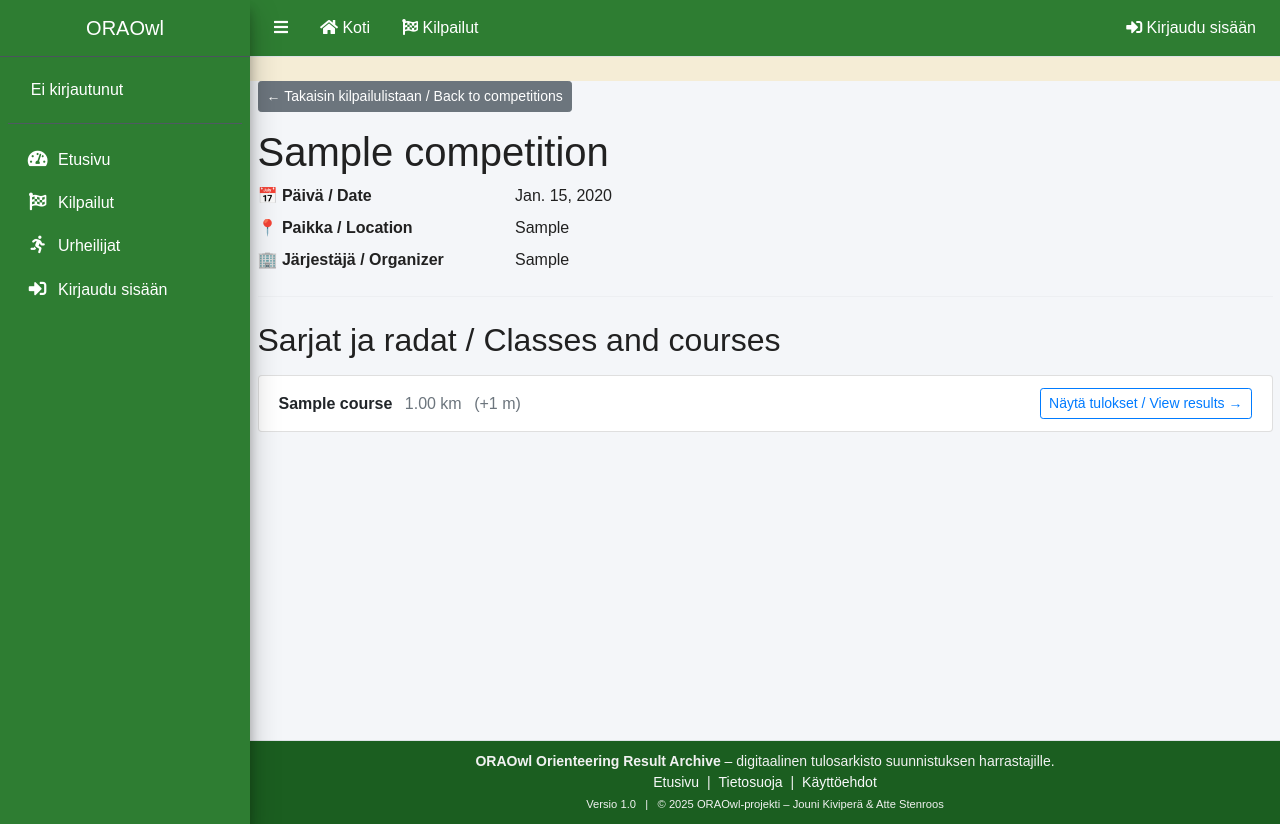
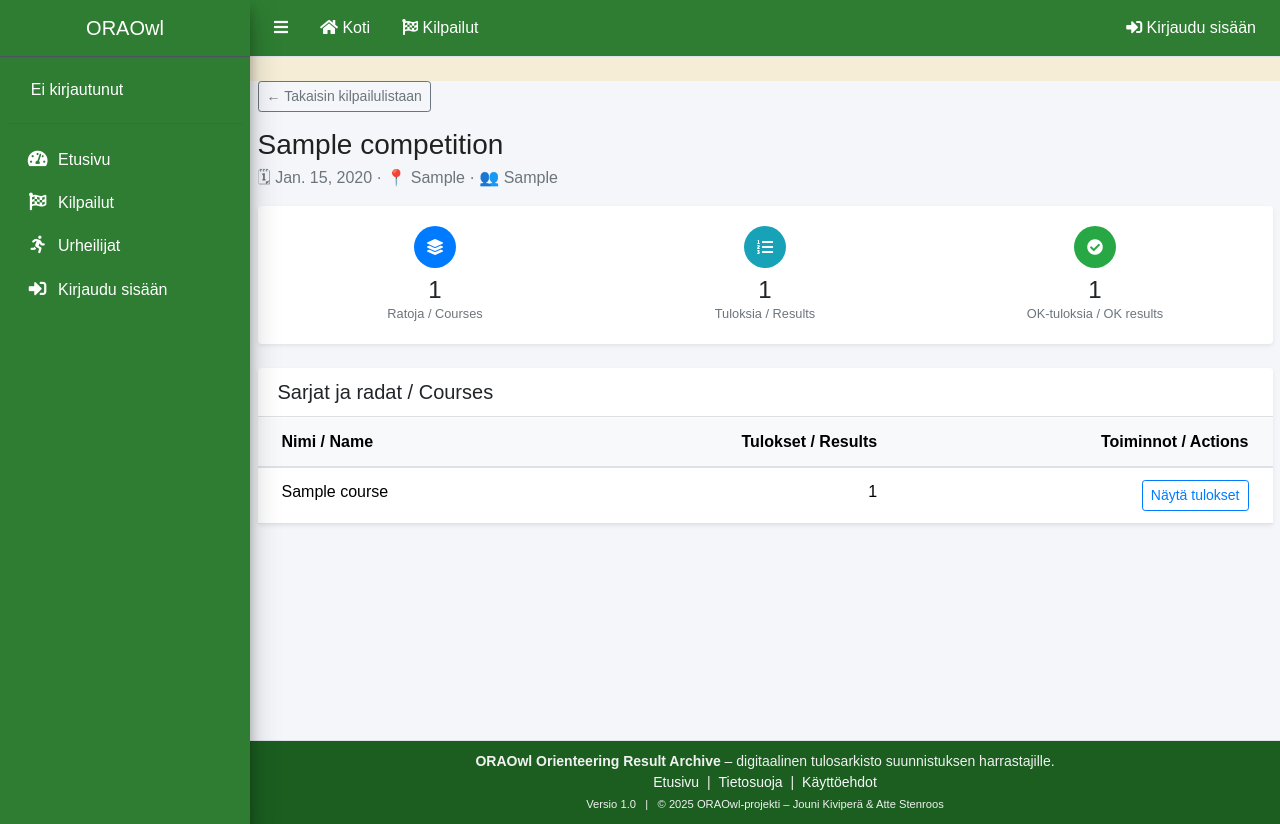
Before and after one commit to jounikivi/oraowl, a Django app: page /competitions/00000000-0000-0000-0000-000000000001/ in a window 1280 px wide. Run offline with Django 5.2, Linux system fonts and the light colour scheme; tables that the repository leaves empty hold one stand-in row (values such as "Sample post"); style sheets or scripts are compiled from the project's sources; some libraries are stand-ins or nearby versions.

Commit message:
päivitystä sivustolle

```diff
--- a/oraw_app/templates/oraw_app/competitions/competition_detail.html
+++ b/oraw_app/templates/oraw_app/competitions/competition_detail.html
@@ -1,64 +1,125 @@
 {# oraw_app/templates/oraw_app/competitions/competition_detail.html #}
 {% extends "oraw_app/base.html" %}
 
-{% block title %}{{ competition.name }}{% endblock %}
+{% block title %}
+  {{ competition.name }} – Kilpailu
+{% endblock %}
 
 {% block content %}
 <div class="container my-4">
-  <a href="{% url 'oraw_app:competition_list' %}" class="btn btn-secondary btn-sm mb-3">
-    ← Takaisin kilpailulistaan / Back to competitions
-  </a>
 
-  <h1 class="mb-2">{{ competition.name }}</h1>
+  {# Pieni "takaisin" -linkki #}
+  <div class="mb-3">
+    <a href="{% url 'oraw_app:competition_list' %}" class="btn btn-sm btn-outline-secondary">
+      ← Takaisin kilpailulistaan
+    </a>
+  </div>
 
-  <dl class="row">
-    <dt class="col-sm-3">📅 Päivä / Date</dt>
-    <dd class="col-sm-9">{{ competition.date }}</dd>
+  {# Otsikko #}
+  <div class="d-flex flex-column flex-md-row align-items-md-center mb-3">
+    <div class="flex-grow-1">
+      <h1 class="h3 mb-1">{{ competition.name }}</h1>
+      <p class="text-muted mb-0">
+        {% if competition.date %}
+          🗓 {{ competition.date }}
+        {% endif %}
+        {% if competition.location %}
+          · 📍 {{ competition.location }}
+        {% endif %}
+        {% if competition.organizer %}
+          · 👥 {{ competition.organizer }}
+        {% endif %}
+      </p>
+    </div>
+  </div>
 
-    <dt class="col-sm-3">📍 Paikka / Location</dt>
-    <dd class="col-sm-9">{{ competition.location|default:"-" }}</dd>
+  {# =========================================================== #}
+  {# YHTEENVETOKORTTI (B-tyyli, AdminLTE-henkinen)              #}
+  {# =========================================================== #}
+  <div class="card mb-4 shadow-sm">
+    <div class="card-body">
+      <div class="row text-center">
 
-    <dt class="col-sm-3">🏢 Järjestäjä / Organizer</dt>
-    <dd class="col-sm-9">{{ competition.organizer|default:"-" }}</dd>
-  </dl>
+        <div class="col-12 col-md-4 mb-3 mb-md-0">
+          <div class="d-flex flex-column align-items-center">
+            <div class="rounded-circle bg-primary text-white d-flex align-items-center justify-content-center mb-2"
+                 style="width: 42px; height: 42px;">
+              <i class="fas fa-layer-group"></i>
+            </div>
+            <div class="h4 mb-0">{{ summary.courses_count }}</div>
+            <div class="text-muted small">Ratoja / Courses</div>
+          </div>
+        </div>
 
-  <hr>
+        <div class="col-12 col-md-4 mb-3 mb-md-0">
+          <div class="d-flex flex-column align-items-center">
+            <div class="rounded-circle bg-info text-white d-flex align-items-center justify-content-center mb-2"
+                 style="width: 42px; height: 42px;">
+              <i class="fas fa-list-ol"></i>
+            </div>
+            <div class="h4 mb-0">{{ summary.results_count }}</div>
+            <div class="text-muted small">Tuloksia / Results</div>
+          </div>
+        </div>
 
-  <h2 class="mt-4 mb-3">
-    Sarjat ja radat / Classes and courses
-  </h2>
+        <div class="col-12 col-md-4">
+          <div class="d-flex flex-column align-items-center">
+            <div class="rounded-circle bg-success text-white d-flex align-items-center justify-content-center mb-2"
+                 style="width: 42px; height: 42px;">
+              <i class="fas fa-check-circle"></i>
+            </div>
+            <div class="h4 mb-0">{{ summary.ok_results_count }}</div>
+            <div class="text-muted small">OK-tuloksia / OK results</div>
+          </div>
+        </div>
 
-  {% if courses %}
-    <ul class="list-group">
-      {% for course in courses %}
-        <li class="list-group-item d-flex justify-content-between align-items-center">
-          <div>
-            <strong>{{ course.name }}</strong>
-            {% if course.length_km %}
-              <span class="text-muted ms-2">
-                {{ course.length_km }} km
-              </span>
-            {% endif %}
-            {% if course.climb_m %}
-              <span class="text-muted ms-2">
-                (+{{ course.climb_m }} m)
-              </span>
-            {% endif %}
-          </div>
+      </div>
+    </div>
+  </div>
 
-          <a
-            href="{% url 'oraw_app:course_results' competition.id course.id %}"
-            class="btn btn-outline-primary btn-sm"
-          >
-            Näytä tulokset / View results →
-          </a>
-        </li>
-      {% endfor %}
-    </ul>
-  {% else %}
-    <p class="text-muted">
-      Ei ratoja tälle kilpailulle. / No courses for this competition.
-    </p>
-  {% endif %}
+  {# =========================================================== #}
+  {# RATALISTA / COURSE LIST                                    #}
+  {# =========================================================== #}
+  <div class="card shadow-sm">
+    <div class="card-header">
+      <h2 class="h5 mb-0">Sarjat ja radat / Courses</h2>
+    </div>
+    <div class="card-body p-0">
+      {% if courses %}
+        <div class="table-responsive">
+          <table class="table table-hover mb-0">
+            <thead class="table-light">
+              <tr>
+                <th>Nimi / Name</th>
+                <th class="text-end">Tulokset / Results</th>
+                <th class="text-end">Toiminnot / Actions</th>
+              </tr>
+            </thead>
+            <tbody>
+              {% for course in courses %}
+                <tr>
+                  <td>{{ course.name }}</td>
+                  <td class="text-end">
+                    {{ course.results.count }}
+                  </td>
+                  <td class="text-end">
+                    <a href="{% url 'oraw_app:course_results' competition.id course.id %}"
+                       class="btn btn-sm btn-outline-primary">
+                      Näytä tulokset
+                    </a>
+                  </td>
+                </tr>
+              {% endfor %}
+            </tbody>
+          </table>
+        </div>
+      {% else %}
+        <p class="text-muted m-3">
+          Ei sarjoja tälle kilpailulle. / No courses for this competition.
+        </p>
+      {% endif %}
+    </div>
+  </div>
+
 </div>
 {% endblock %}
--- a/oraw_app/urls.py
+++ b/oraw_app/urls.py
@@ -46,11 +46,12 @@ urlpatterns = [
         views.CompetitionDetailView.as_view(),
         name="competition_detail",
     ),
-    path(
-        "competitions/<uuid:competition_id>/courses/<uuid:course_id>/",
-        views.CourseResultsView.as_view(),
-        name="course_results",
+   path(
+    "competitions/<uuid:competition_id>/courses/<uuid:pk>/",
+    views.CourseResultsView.as_view(),
+    name="course_results",
     ),
+
      path(
         "results/<uuid:pk>/",
         views.ResultDetailView.as_view(),
--- a/oraw_app/views.py
+++ b/oraw_app/views.py
@@ -13,7 +13,6 @@ from django.views.generic import ListView, DetailView, FormView
 from django.contrib.auth import login
 from django.contrib.auth.views import LogoutView
 from django.http import Http404
-
 from oraw_app.models import Competition, Athlete, Result, Course, Split
 from oraw_app.forms import SignupForm, IOFXMLUploadForm
 from oraw_app.utils.iofxml_importer import import_iofxml_result_list
@@ -100,12 +99,24 @@ class IOFXMLUploadView(LoginRequiredMixin, PermissionRequiredMixin, FormView):
 # Competitions list & detail views / Kilpailunäkymät
 # ============================================================================
 
+# ============================================================================
+# Competitions list & detail views / Kilpailunäkymät
+# ============================================================================
+
 class CompetitionDetailView(DetailView):
     """
     FI:
         Näyttää yhden kilpailun perustiedot ja siihen kuuluvat radat/sarjat.
+        Lisäksi lasketaan pieni yhteenveto:
+        - sarjojen määrä
+        - tulosten määrä
+        - OK-tulosten määrä
     EN:
         Show basic information of a single competition and its courses.
+        Also provides a small summary:
+        - number of courses
+        - number of results
+        - number of OK results
     """
 
     model = Competition
@@ -115,16 +126,40 @@ class CompetitionDetailView(DetailView):
     def get_context_data(self, **kwargs):
         """
         FI:
-            Lisätään contextiin kilpailun radat, jotta ne voidaan näyttää
-            listana templaatissa.
+            Lisätään contextiin:
+              - courses: kilpailun radat
+              - summary: pieni tilastoyhteenveto kilpailusta
+            Käytetään vain julkisia (GDPR) tuloksia yhteenvetoon.
         EN:
-            Add competition's courses into the template context.
+            Add to context:
+              - courses: competition courses
+              - summary: small statistics summary for the competition
+            Uses only public (GDPR-safe) results for the summary.
         """
         context = super().get_context_data(**kwargs)
-        context["courses"] = (
-            Course.objects.filter(competition=self.object).order_by("name")
+        competition: Competition = self.object
+
+        # Kilpailun radat / Courses for this competition
+        courses_qs = Course.objects.filter(competition=competition).order_by("name")
+        context["courses"] = courses_qs
+
+        # Julkiset tulokset tältä kilpailulta (GDPR-suodatus)
+        results_qs = Result.objects.filter(
+            course__competition=competition,
+            is_public=True,
+            deleted_at__isnull=True,
+            athlete__is_public=True,
+            athlete__deleted_at__isnull=True,
         )
+
+        context["summary"] = {
+            "courses_count": courses_qs.count(),
+            "results_count": results_qs.count(),
+            "ok_results_count": results_qs.filter(status="OK").count(),
+        }
+
         return context
+
 
 
 class CompetitionListView(ListView):
@@ -187,40 +222,22 @@ class CompetitionListView(ListView):
 
 
 class CourseResultsView(ListView):
-    """
-    FI:
-        Näyttää yhden radan (Course) kaikki tulokset taulukossa.
-        Tulokset rajataan julkisiin (is_public=True) ja ei-poistettuihin
-        (deleted_at is null) riveihin. Lisäksi piilotetaan ei-julkisten
-        urheilijoiden tulokset (GDPR).
-    EN:
-        Show all results for a single course in a table. Only public and
-        non-deleted results are listed. Also hides results for non-public
-        athletes (GDPR).
-    """
-
     model = Result
     template_name = "oraw_app/competitions/course_results.html"
     context_object_name = "results"
 
     def get_queryset(self):
-        """
-        FI:
-            Haetaan ensin rata (Course), johon kilpailu- ja kurssi-ID viittaavat.
-            Sen jälkeen haetaan kaikki tulokset tälle radalle.
-        EN:
-            First fetch the Course referenced by competition_id and course_id,
-            then fetch all results for that course.
-        """
+        # Poimitaan competition_id ja course_id (= pk)
         competition_id = self.kwargs["competition_id"]
-        course_id = self.kwargs["course_id"]
+        course_id = self.kwargs["pk"]
 
-        # Haetaan rata ja samalla sen kilpailu (select_related).
+        # Haetaan varsinainen rata (ja kilpailu samalla)
         self.course = Course.objects.select_related("competition").get(
             id=course_id,
             competition__id=competition_id,
         )
 
+        # Haetaan tähän rataan kuuluvat tulokset
         qs = (
             Result.objects.filter(
                 course=self.course,
@@ -229,19 +246,12 @@ class CourseResultsView(ListView):
                 athlete__is_public=True,
                 athlete__deleted_at__isnull=True,
             )
-            .select_related("athlete", "course", "course__competition", "control_card")
+            .select_related("athlete", "course", "course__competition")
             .order_by("position", "finish_time_s")
         )
         return qs
 
     def get_context_data(self, **kwargs):
-        """
-        FI:
-            Lisätään templaatille myös kilpailu ja rata, jotta otsikot ja
-            breadcrumbit on helppo tehdä.
-        EN:
-            Add competition and course to the context for use in templates.
-        """
         context = super().get_context_data(**kwargs)
         context["course"] = self.course
         context["competition"] = self.course.competition
```
Also changed, not shown: oraw_app/templates/oraw_app/competitions/competition_detailold.html (added, +64 -0 lines), oraw_app/templates/oraw_app/competitions/course_results.html (+50 -47 lines).
